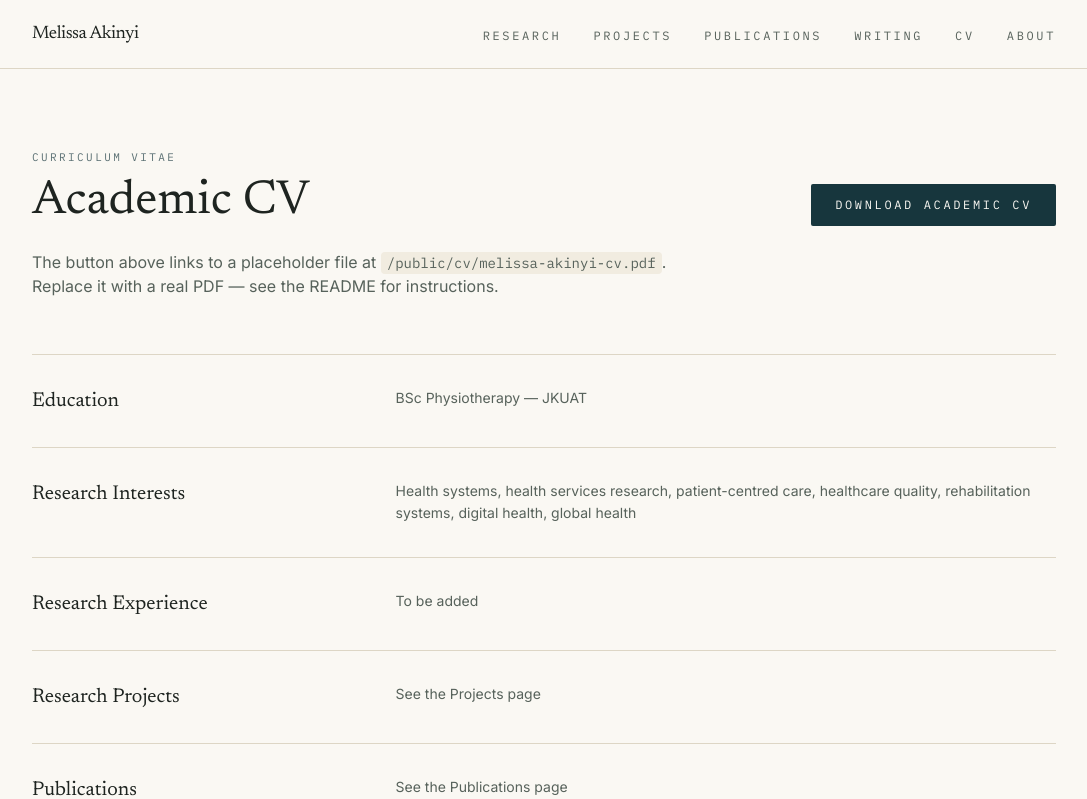
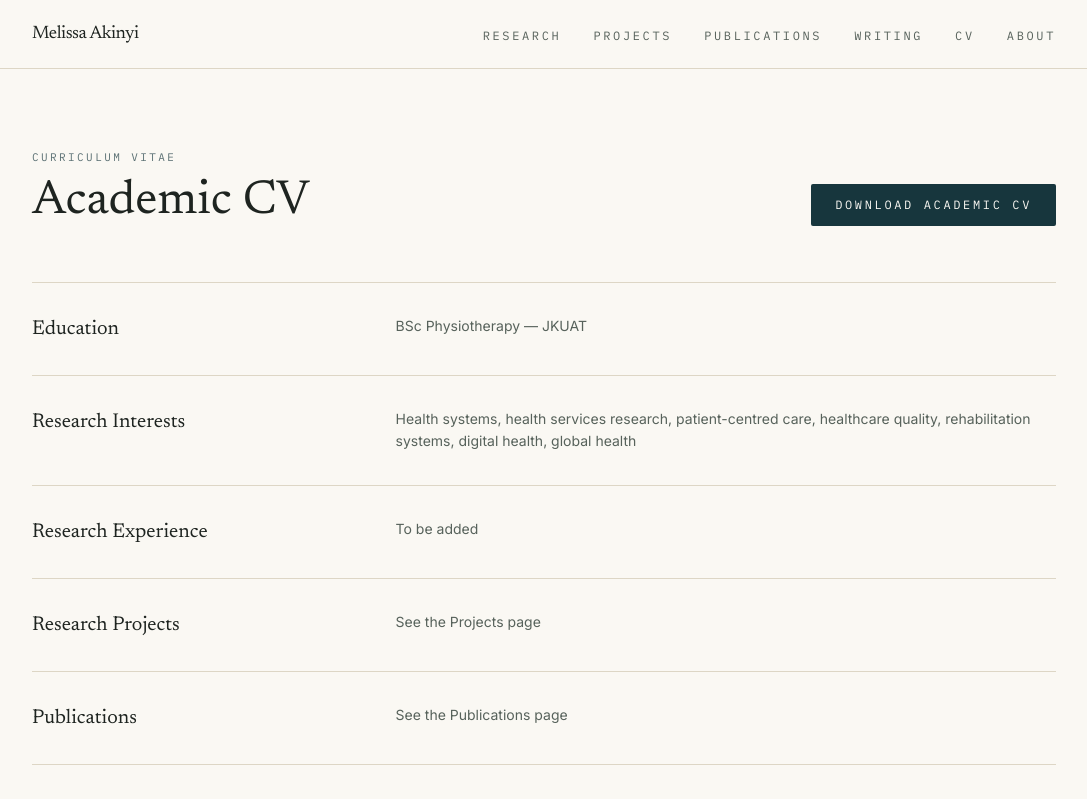
Before and after one commit to MelissaAkinyi/melissa-portfolio-health, a Next.js app: page /cv in a window 1280 px wide. Shown: the top 799 px of the page, without its empty margins (96-1183 px from the left). Built offline with nearby package versions, Linux system fonts and the light colour scheme.

Commit message:
Remove dev placeholder notes leaking into rendered CV and About pages

```diff
--- a/app/about/page.tsx
+++ b/app/about/page.tsx
@@ -78,10 +78,11 @@ export default function AboutPage() {
               </li>
             ))}
           </ul>
-          <p className="mt-4 text-xs text-ink-faint">
-            Placeholder links &mdash; update once profiles are live. See the
-            README for instructions.
-          </p>
+                    {/*
+            DEV NOTE: profile links above are placeholders (href: "#").
+            Update once profiles are live — see README: "Connecting Google
+            Scholar / ORCID / LinkedIn".
+          */}
 
           <p className="eyebrow mb-4 mt-12">Based in</p>
           <p className="text-ink-muted">Nairobi, Kenya</p>
--- a/app/cv/page.tsx
+++ b/app/cv/page.tsx
@@ -41,13 +41,10 @@ export default function CvPage() {
         </a>
       </div>
 
-      <p className="mt-6 max-w-prose text-ink-muted">
-        The button above links to a placeholder file at{" "}
-        <code className="rounded bg-paper-alt px-1.5 py-0.5 font-mono text-sm">
-          /public/cv/melissa-akinyi-cv.pdf
-        </code>
-        . Replace it with a real PDF — see the README for instructions.
-      </p>
+            {/*
+        DEV NOTE: the button above links to /public/cv/melissa-akinyi-cv.pdf.
+        Replace that file with the real CV PDF — see README for instructions.
+      */}
 
       <div className="mt-14 divide-y divide-line border-t border-line">
         {sections.map((s) => (
```
